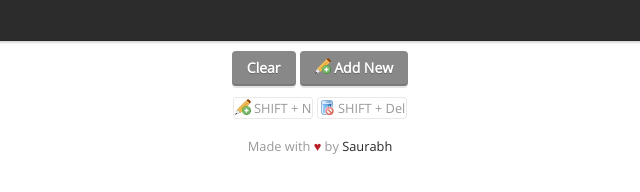
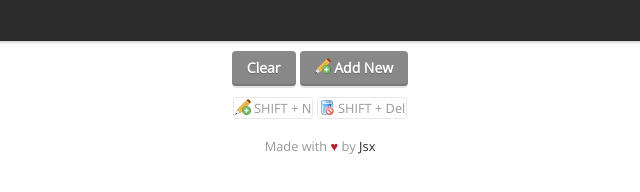
Before and after one commit to riverspirit/ToDo-App, a plain HTML site: page index.html in a window 1280 px wide. Shown: the full height of the page, 320-960 px from the left. Drawn offline with Linux system fonts and the light colour scheme.

Commit message:
Text change in credits info.

```diff
--- a/index.html
+++ b/index.html
@@ -26,7 +26,7 @@
                 <span class="keyboardShortcutTip"><img src="images/delete.png" /> SHIFT + Del</span>
             </div>
             <br/>
-            <div>Made with <span class="heart">&hearts;</span> by <a href="http://rebugged.com/" class="footerLink" title="Stuff Saurabh Says">Saurabh</a></div>
+            <div>Made with <span class="heart">&hearts;</span> by <a href="http://rebugged.com/" class="footerLink" title="Stuff Saurabh Says">Jsx</a></div>
         </div>
     </body>
 </html>
```
